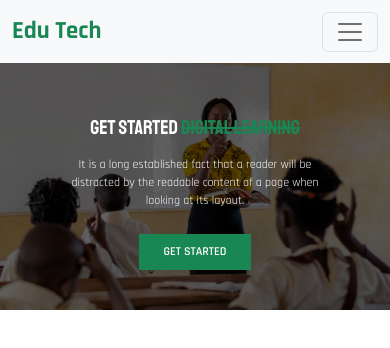
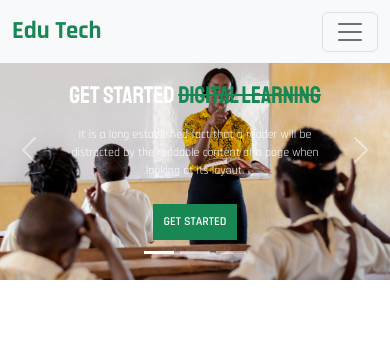
Before and after one commit to ShakawathHossen/e-learning-assignment, a plain HTML site: page index.html in a window 390 px wide. Drawn offline with nearby package versions, Linux system fonts and the light colour scheme.

Commit message:
slider  commit

```diff
--- a/index.html
+++ b/index.html
@@ -10,7 +10,7 @@
   <body>
     <!-- navbar  -->
     <nav class="navbar fixed-top navbar-expand-lg bg-light">
-        <div  style="font-family:'Rajdhani', sans-serif;"  class="container">
+        <div class="container">
           <a class="navbar-brand fs-2 fw-bold text-success" href="#">Edu Tech</a>
           <button class="navbar-toggler" type="button" data-bs-toggle="collapse" data-bs-target="#navbarSupportedContent" aria-controls="navbarSupportedContent" aria-expanded="false" aria-label="Toggle navigation">
             <span class="navbar-toggler-icon"></span>
@@ -47,27 +47,31 @@
         </div>
         <div class="carousel-inner container" style="padding:0px" >
           <div class="carousel-item drk active">
-            <img src="./images/cover/slider1.jpg" class="d-block w-100" alt="...">
+            <div class="images"><img src="./images/cover/slider1.jpg" class="d-block w-100" alt="..."></div>
             <div class="carousel-caption  d-md-block">
-              <h1 class="display-4">Get Started <span class="text-success text-decoration-line-through ">Digital Learning</span></h1>
-              <p class="p-2">It is a long established fact that a reader will be distracted by the readable content of a page when looking at its layout.</p>
-              <button style="font-family:'Rajdhani', sans-serif ;" type="button" class="btn btn-success rounded-0 px-4 py-2 fw-semibold text-white text-uppercase">Get Started</button>
+              <h1 class="slider-heading display-4">Get Started <span class="text-success text-decoration-line-through ">Digital Learning</span></h1>
+              <p class="slider-detail p-2">It is a long established fact that a reader will be distracted by the readable content of a page when looking at its layout.</p>
+              <button type="button" class="btn small-btn btn-success rounded-0 px-4 py-2 fw-semibold text-white text-uppercase">Get Started</button>
             </div>
           </div>
           <div class="carousel-item drk">
-            <img src="./images/cover/slider2.jpg" class="d-block w-100" alt="...">
+            <div class="images">
+              <img src="./images/cover/slider2.jpg" class="d-block w-100" alt="...">
+            </div>
             <div class="carousel-caption  d-md-block">
-              <h1 class="display-4">Get Started <span class="text-success text-decoration-line-through ">Digital Learning</span></h1>
-              <p class="p-2">It is a long established fact that a reader will be distracted by the readable content of a page when looking at its layout.</p>
-              <button style="font-family:'Rajdhani', sans-serif ;" type="button" class="btn btn-success rounded-0 px-4 py-2 fw-semibold text-white text-uppercase">Get Started</button>
+              <h1 class="slider-heading display-4">Get Started <span class="text-success text-decoration-line-through ">Digital Learning</span></h1>
+              <p class="slider-detail p-2">It is a long established fact that a reader will be distracted by the readable content of a page when looking at its layout.</p>
+              <button  type="button" class="btn btn-success rounded-0 px-4 py-2 fw-semibold text-white text-uppercase">Get Started</button>
             </div>
           </div>
           <div class="carousel-item drk">
-            <img src="./images/cover/slider3.jpg" class="d-block w-100" alt="...">
+            <div class="images">
+              <img src="./images/cover/slider3.jpg" class="d-block w-100" alt="...">
+            </div>
             <div class="carousel-caption  d-md-block">
-              <h1 class="display-4">Get Started <span class="text-success text-decoration-line-through ">Digital Learning</span></h1>
-              <p class="p-2">It is a long established fact that a reader will be distracted by the readable content of a page when looking at its layout.</p>
-              <button style="font-family:'Rajdhani', sans-serif ;" type="button" class="btn btn-success rounded-0 px-4 py-2 fw-semibold text-white text-uppercase">Get Started</button>
+              <h1 class="slider-heading display-4">Get Started <span class="text-success text-decoration-line-through ">Digital Learning</span></h1>
+              <p class="slider-detail p-2">It is a long established fact that a reader will be distracted by the readable content of a page when looking at its layout.</p>
+              <button type="button" class="btn btn-success rounded-0 px-4 py-2 fw-semibold text-white text-uppercase">Get Started</button>
             </div>
           </div>
         </div>
--- a/style.css
+++ b/style.css
@@ -1,59 +1,38 @@
 @import url('https://fonts.googleapis.com/css2?family=Staatliches&display=swap');
 @import url('https://fonts.googleapis.com/css2?family=Rajdhani:wght@400;600;700&display=swap');
-h1{
-    font-family: 'Staatliches', cursive;
+body{
+    font-family: 'Rajdhani', sans-serif !important;
 }
-p{
-    font-family: 'Rajdhani', sans-serif;
-    font-size: 24px;
+h1 {
+    font-family: 'Staatliches', cursive ;
 }
-.carousel-inner{
-    height: 100vh !important;
-}
-.nav-item a:hover{
+
+.nav-item a:hover {
     color: green;
 }
-.drk:after {
-  content: "";
-  display: block;
-  position: absolute;
-  top: 0;
-  bottom: 0;
-  left: 0;
-  right: 0;
-  background: rgb(0, 0, 0);
-  opacity: 0.6;
-  z-index: 1;
+
+/* media quary  */
+@media only screen and (max-width:576px) {
+    .carousel {
+        margin-top: 20px;
+    }
+    .slider-heading {
+        font-size: 24px !important;
+    }
+
+    .slider-detail {
+        font-size: 12px;
+    }
+    .carousel-caption .small-btn{
+        padding: 8px 10px !important;
+        font-size: 12px;
+    }
+
 }
 
-.carousel-caption {
-  z-index: 2;
+@media screen and (min-width:577px) and (max-width:991px)  {
+    .slider-heading {
+        font-size: 32px !important;
+    }
+
 }
-/* media quary  */
-@media only screen and (max-width: 479px){
-    .carousel {
-        padding-top: 50px;
-    }
-    .carousel-caption h1{
-        font-size: 20px !important;
-    }
-    .carousel-caption p{
-        font-size: 12px !important;
-    }
-    .carousel-caption .btn{
-        font-size: 12px;
-    }
-}
-@media only screen and (max-width: 767px) {
-    h1{
-      font-size: 32px !important;
-    }
-    p{
-        font-size: 16px !important;
-    }
-}
-@media only screen and (min-width: 992px) {
-    .carousel-caption {
-        bottom: 15rem !important;
-    }
-}
```
